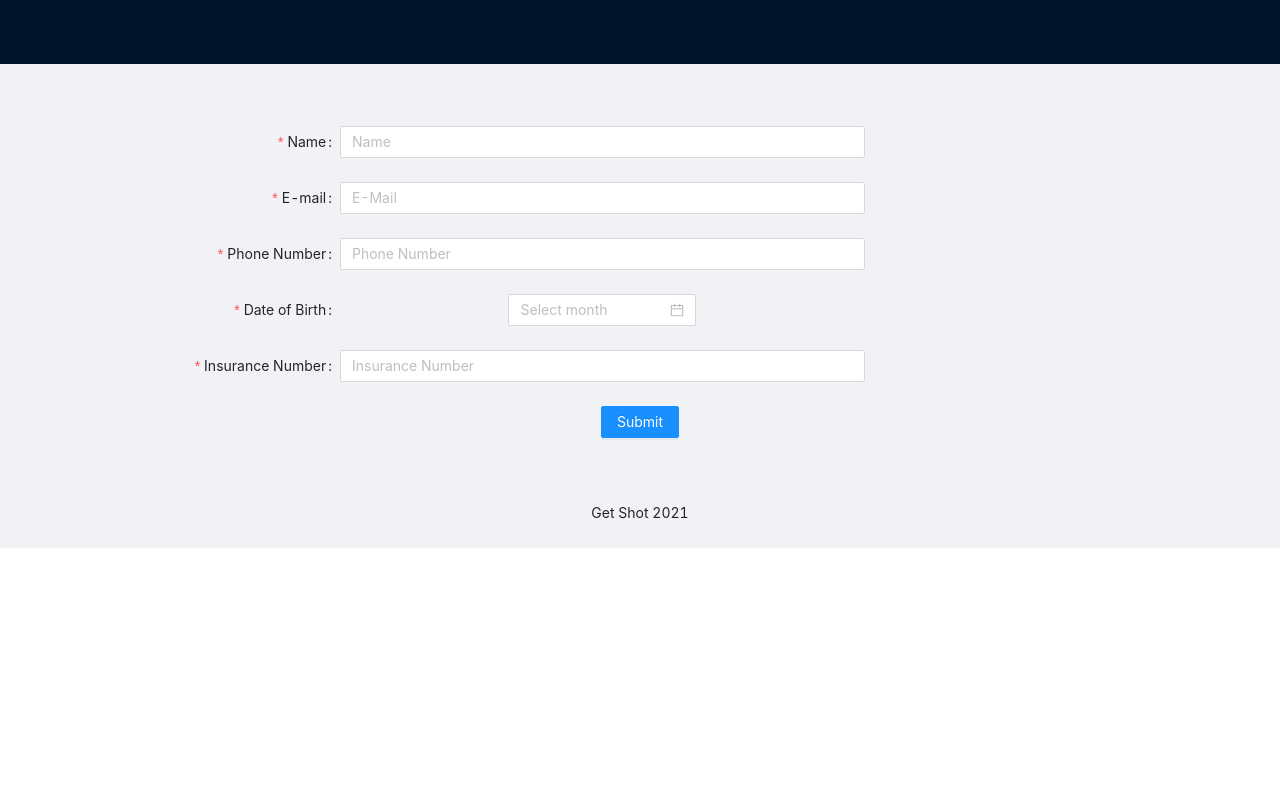
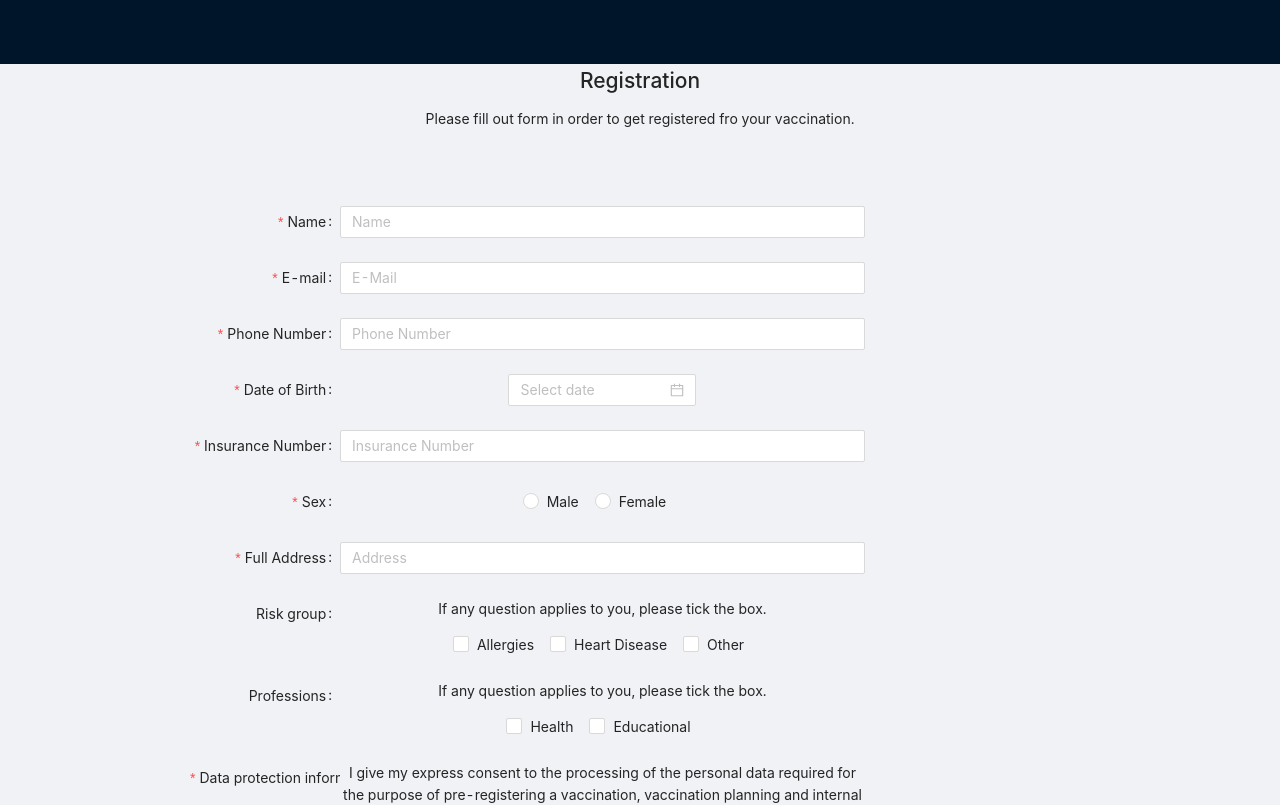
Before and after one commit to ZhuBit/get-shot-frontend, a React (Create React App) app: page / in a window 1280 px wide. Shown: the top 805 px of the page. Built offline with nearby package versions, Linux system fonts and the light colour scheme.

Commit message:
polished

```diff
--- a/public/index.html
+++ b/public/index.html
@@ -24,7 +24,7 @@
       work correctly both with client-side routing and a non-root public URL.
       Learn how to configure a non-root public URL by running `npm run build`.
     -->
-    <title>React App</title>
+    <title>Get Shot</title>
   </head>
   <body>
     <noscript>You need to enable JavaScript to run this app.</noscript>
--- a/src/components/Confirmation.js
+++ b/src/components/Confirmation.js
@@ -14,9 +14,7 @@ const Confirmation = () => {
         <>
             <h3>Thank you!</h3>
             <p>You successfully registered for your vaccination</p>
-            {doc.message}
-            <br/><br/>
-            {index < 3 &&  <Button onClick={changeDate}> I want another time</Button>}
+            <p>Check your email</p>
         </>
     )
 }
--- a/src/components/RegisterPatient.js
+++ b/src/components/RegisterPatient.js
@@ -1,9 +1,14 @@
-import React from "react";
+import React, {useState} from "react";
 import {
     Form,
     Input,
     Button,
     DatePicker,
+    Radio,
+    Checkbox,
+    Row,
+    Col,
+    Card
 } from 'antd';
 import { withRouter } from "react-router-dom";
 import {addPatient} from "../services/api";
@@ -11,12 +16,94 @@ import {addPatient} from "../services/api";
 
  const RegisterPatient = ({ history }) => {
      const [form] = Form.useForm();
+     const [value, setValue] = React.useState(false);
+
+     const [sex, setSex] = React.useState();
+     const [risiko , setRisiko] = React.useState([]);
+     const [prof , setProf] = React.useState([]);
+
+     const [chooseDate, setChooseDate] = React.useState(false);
+     const [state, setState] = React.useState();
+
+     const onChangeSex = e => {
+         console.log('radio checked', e.target.value);
+         setSex(e.target.value);
+     };
+     const onChangeRisiko = e => {
+         console.log('risiko = ', e);
+         setRisiko(e)
+         //setchecked(e.target.checked)
+     };
+     const onChangeProf = e => {
+         console.log('prof = ', e);
+         setProf(e)
+         //setchecked(e.target.checked)
+     };
+     const optionsWithDisabled = [
+         { label: 'Allergies', value: ' Allergies ' },
+         { label: 'Heart Disease', value: ' Heart Disease ' },
+         { label: 'Other', value: ' Other ' },
+     ];
+     const professions = [
+         { label: 'Health', value: ' Health ' },
+         { label: 'Educational', value: ' Educational ' },
+     ];
+
      const onFinish = async(values) => {
          values.status = 0
-         await addPatient(values)
+         values.riskGroup = risiko
+         values.sex = sex
+         values.professions = prof
+         setState(values)
+         console.log('Forema =:', state)
+         setChooseDate(true)
+         //await addPatient(values)
+         //history.push('/confirm')
+     };
+     const selectDate = async (date) => {
+         let s = state
+         s.date = date
+         setState(s)
+         console.log(s)
+         await addPatient(s)
          history.push('/confirm')
-     };
+     }
      return (
+         <>
+             {
+                 chooseDate ?
+                     <>
+                         <h1>Please choose available dates: </h1>
+                         <Row>
+                             <Col span={8}>
+                                 <Card title="Vaccination slot 1" bordered={false} style={{ width: '80%' }}>
+                                     <p>Date: 14.06.2021</p>
+                                     <p>Time: 10:00 - 11:00</p>
+                                     <p>Location:  Schloss Schönbrunn (13., Schönbrunner Schloßstraße 47) </p>
+                                     <Button primary onClick={() => selectDate('14.06.2021')}>Select</Button>
+                                 </Card>
+                             </Col>
+                             <Col span={8}>
+                                 <Card title="Vaccination slot 2" bordered={true} style={{ width: '80%' }}>
+                                     <p>Date: 21.06.2021</p>
+                                     <p>Time: 10:00 - 11:00</p>
+                                     <p>Location:  Schloss Schönbrunn (13., Schönbrunner Schloßstraße 47) </p>
+                                     <Button primary onClick={() => selectDate('21.06.2021')}>Select</Button>
+                                 </Card>
+                             </Col>
+                             <Col span={8}>
+                                 <Card title="Vaccination slot 3" bordered={false} style={{ width: '80%' }}>
+                                     <p>Date: 28..06.2021</p>
+                                     <p>Time: 10:00 - 11:00</p>
+                                     <p>Location:  Schloss Schönbrunn (13., Schönbrunner Schloßstraße 47) </p>
+                                     <Button primary onClick={() => selectDate('28.06.2021')}>Select</Button>
+                                 </Card>
+                             </Col>
+                         </Row>
+                     </>:
+                     <>
+                         <h1>Registration</h1>
+                         <p>Please fill out form in order to get registered fro your vaccination.</p>
                          <Form
                              form={form}
                              onFinish={onFinish}
@@ -59,23 +146,80 @@ import {addPatient} from "../services/api";
                                  label="Date of Birth"
                                  rules={[{ required: true, message: "Please input your date of birth" }]}
                              >
-                 <DatePicker picker="month" format={"MM-YYYY"} />
+                                 <DatePicker format={"DD-MM-YYYY"} />
                              </Form.Item>
                              <Form.Item label="Insurance Number"
                                         name="insuranceNumber"
                                         type="text"
                                         rules={[
-                            { required: true, message: "Please input your insurance number(min 10 characters)",
+                                            { required: true, message: "Please input your insurance number(min 10 numbers)",
                                                 min: 10
                                             },
                                         ]}>
-                 <Input placeholder={"Insurance Number"} type="text" />
+                                 <Input placeholder={"Insurance Number"} type="number" />
                              </Form.Item>
+                             <Form.Item label="Sex"
+                                        name="sex"
+                                        rules={[
+                                            { required: true, message: "Please choose" },
+                                        ]}
+                                        type="text">
+                                 <Radio.Group onChange={onChangeSex} value={sex}>
+                                     <Radio value={'male'}>Male</Radio>
+                                     <Radio value={'female'}>Female</Radio>
+                                 </Radio.Group>
+                             </Form.Item>
+                             <Form.Item label="Full Address"
+                                        name="address"
+                                        rules={[
+                                            { required: true, message: "Please input your address" },
+                                        ]}>
+                                 <Input placeholder={"Address"} type="text" />
+                             </Form.Item>
+                             <Form.Item label="Risk group"
+                                        name="riskGroup"
+                                        type="text">
+                                 <p>If any question applies to you, please tick the box.</p>
+                                 <Checkbox.Group
+                                     options={optionsWithDisabled}
+                                     onChange={onChangeRisiko}
+                                 />
+
+                             </Form.Item>
+                             <Form.Item label="Professions"
+                                        name="professions"
+                                        type="text">
+                                 <p>If any question applies to you, please tick the box.</p>
+                                 <Checkbox.Group
+                                     options={professions}
+                                     onChange={onChangeProf}
+                                 />
+
+                             </Form.Item>
+                             <Form.Item label="Data protection information"
+                                        name="data"
+                                        rules={[
+                                            { required: !value, message: "Please accept terms",
+                                            },
+                                        ]}
+                             >
+                                 <p>I give my express consent to the processing of the personal data required for the purpose of pre-registering a vaccination, vaccination planning and internal statistical (anonymised) evaluations.</p>
+                                 <Checkbox onChange={checkBox}  value={value}>Checkbox</Checkbox>
+                             </Form.Item>
+
                              <Button type="primary" htmlType="submit">
                                  Submit
                              </Button>
                          </Form>
+                     </>
+             }
+         </>
      )
+     function checkBox(e) {
+         console.log(`checked = ${e.target.checked}`);
+         setValue(e.target.checked)
+     }
+
  }
 
 
--- a/src/components/Vaccination.js
+++ b/src/components/Vaccination.js
@@ -77,6 +77,9 @@ const Vaccination = () => {
     return (
         <div>
             <br/>
+            <h1>Vaccination Process</h1>
+            <br/>
+            <p>Please find patient by insurance number, and start the process by pressing the button "Change Status".</p>
             <br/>
             {patients &&
                 <>
@@ -92,7 +95,7 @@ const Vaccination = () => {
                             option.value.toUpperCase().indexOf(inputValue.toUpperCase()) !== -1
                         }
                     />
-                    <br/>
+                    <br/><br/><br/>
                     {selectedPatient &&
                         <>
                             <Row>
@@ -113,6 +116,26 @@ const Vaccination = () => {
                                 <Col span={6}>
                                     <strong>E-Mail: </strong>
                                     <p>{selectedPatient.email}</p>
+                                </Col>
+                            </Row>
+                            <Row>
+                                <Col span={6}>
+                                    <strong>Sex: </strong>
+                                    {selectedPatient.sex && <p>{selectedPatient.sex}</p>}
+                                </Col>
+                                <Col span={6}>
+                                    <strong>Address: </strong>
+                                    {selectedPatient.address && <p>{selectedPatient.address}</p>}
+                                </Col>
+                            </Row>
+                            <Row>
+                                <Col span={6}>
+                                    <strong>Risk Group: </strong>
+                                    {selectedPatient.riskGroup && <p>{selectedPatient.riskGroup}</p>}
+                                </Col>
+                                <Col span={6}>
+                                    <strong>Professions: </strong>
+                                    {selectedPatient.professions && <p>{selectedPatient.professions}</p>}
                                 </Col>
                             </Row>
                             <Row>
--- a/src/index.css
+++ b/src/index.css
@@ -15,3 +15,6 @@ code {
   padding: 0 150px;
   min-height: 80vh;
 }
+body {
+  background-color: #F0F2F5!important
+}
```
Lines whose indentation alone changed are shown as unchanged.
